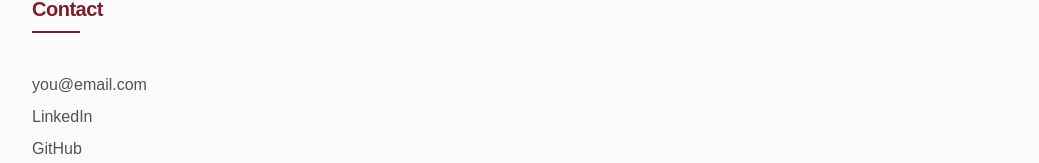
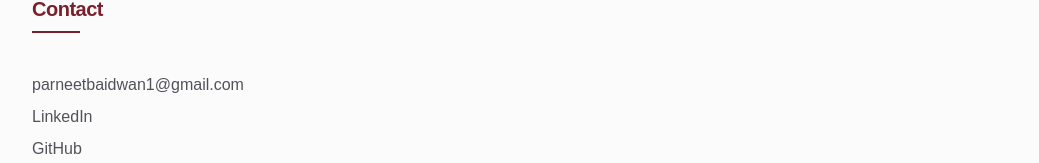
Before and after one commit to parneetbaidwan/personal-site, a Next.js app: page / in a window 1280 px wide. Shown: the part 2809-2972 px from the top of the page, without its empty margins (120-1159 px from the left). Built offline with nearby package versions, Linux system fonts and the light colour scheme.

Commit message:
personalization

```diff
--- a/app/page.tsx
+++ b/app/page.tsx
@@ -221,13 +221,13 @@ export default function Home() {
           <div className="w-12 h-[2px] bg-[var(--accent)] mt-2 mb-10" />
 
           <div className="flex flex-col gap-2 text-[var(--muted)]">
-            <a href="mailto:you@email.com" className="hover:text-[var(--accent)] transition">
-              you@email.com
+            <a href="parneetbaidwan1@gmail.com" className="hover:text-[var(--accent)] transition">
+              parneetbaidwan1@gmail.com
             </a>
-            <a href="https://www.linkedin.com" className="hover:text-[var(--accent)] transition">
+            <a href="https://www.linkedin.com/in/parneetbaidwan824/" className="hover:text-[var(--accent)] transition">
               LinkedIn
             </a>
-            <a href="https://github.com" className="hover:text-[var(--accent)] transition">
+            <a href="https://github.com/parneetbaidwan" className="hover:text-[var(--accent)] transition">
               GitHub
             </a>
           </div>
```
